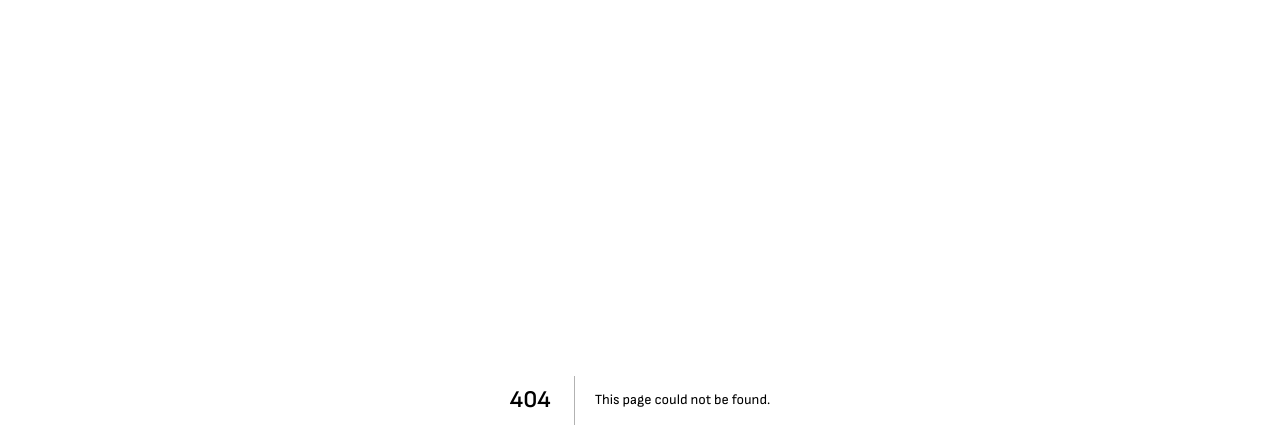
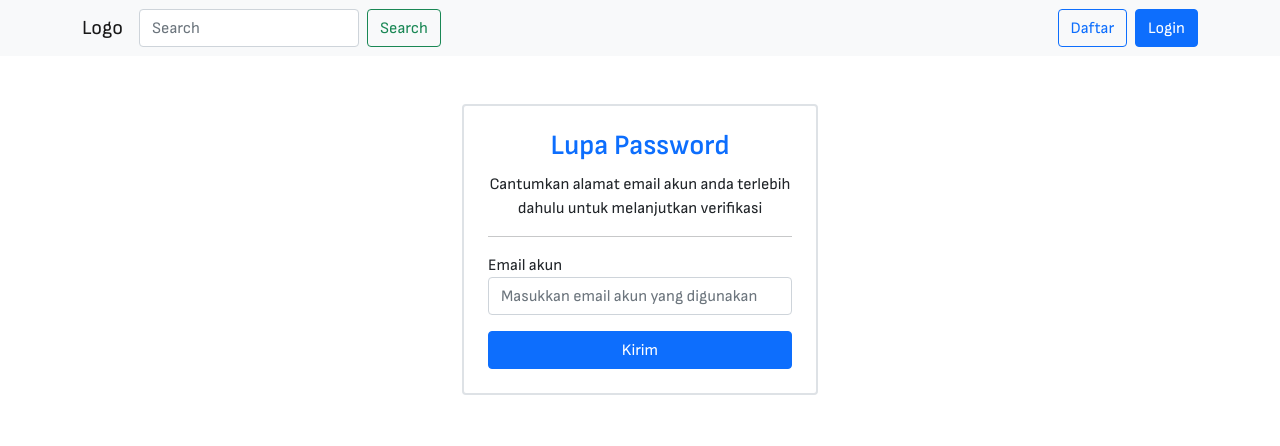
Before and after one commit to frontend-batch-4/contoh2, a Next.js app: page /forgot-password in a window 1280 px wide. Before the commit this address had no page. Shown: the top 446 px of the page. Built offline with nearby package versions, Linux system fonts and the light colour scheme.

Commit message:
Forgot Password FE

```diff
--- /dev/null
+++ b/pages/forgot-password/index.js
@@ -0,0 +1,50 @@
+import Head from "next/head";
+import Navbar from "../../components/navbar";
+import { useState } from "react";
+
+export default function ForgotPassword() {
+  const [email, setEmail] = useState("");
+
+  return (
+    <div className="login-page forgot-password">
+      <Head>
+        <title>Forgot Password - Yes Plis KW</title>
+        <link rel="icon" href="/favicon.ico" />
+      </Head>
+      <Navbar />
+      <main>
+        <div className="container py-5">
+          <div className="row justify-content-center">
+            <div className="col-lg-4 col-md-7">
+              <div className="card-login border border-2 p-4 rounded">
+                <div className="text-center">
+                  <h3 className="text-primary">Lupa Password</h3>
+                  <p>
+                    Cantumkan alamat email akun anda terlebih dahulu untuk melanjutkan verifikasi
+                  </p>
+                </div>
+                <hr className="my-3" />
+                <div className="mb-3">
+                  <label htmlFor="username">Email akun</label>
+                  <input
+                    id="username"
+                    type="text"
+                    className="form-control"
+                    value={email}
+                    onChange={(e) => {
+                      setEmail(e.target.value);
+                    }}
+                    placeholder="Masukkan email akun yang digunakan"
+                  />
+                </div>
+                <button className="btn btn-primary w-100" onClick={() => handleLogin()}>
+                  Kirim
+                </button>
+              </div>
+            </div>
+          </div>
+        </div>
+      </main>
+    </div>
+  );
+}
```
